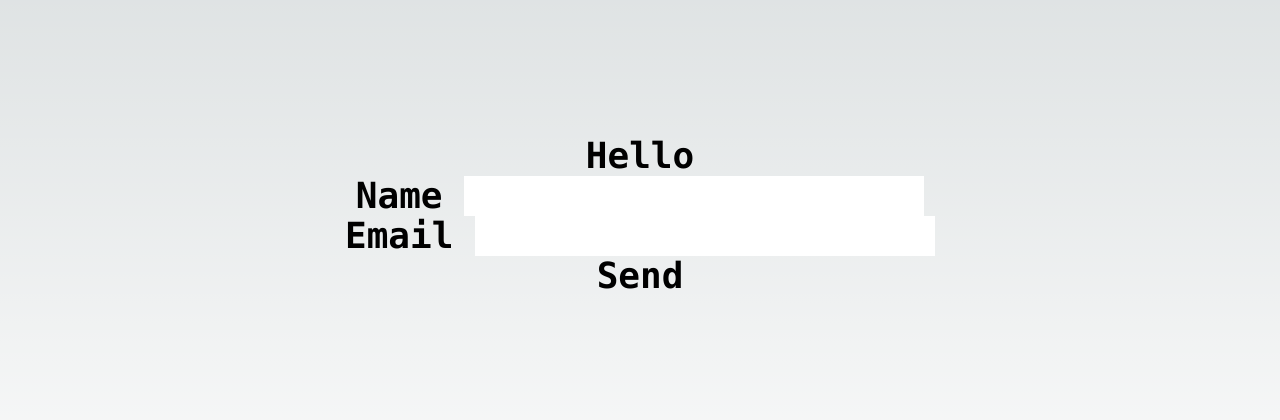
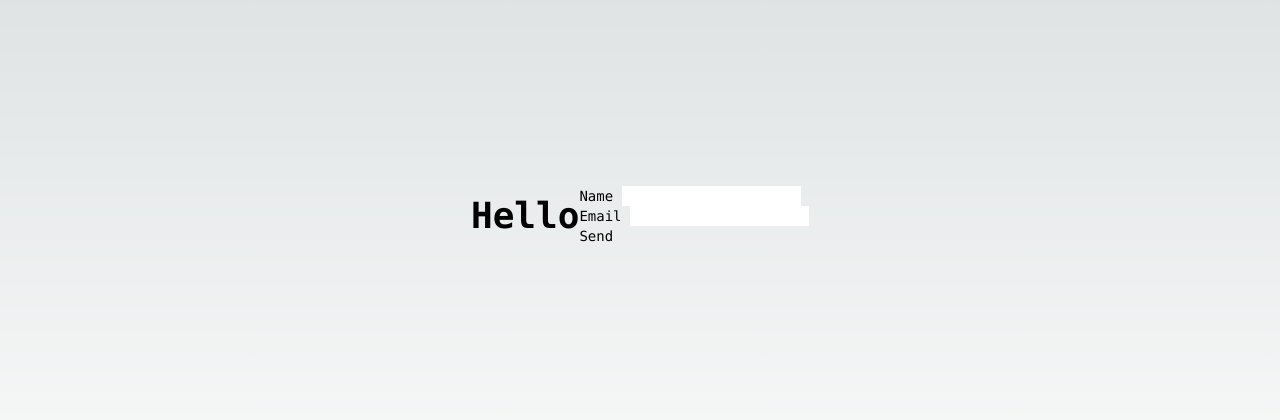
Before and after one commit to thejwx/hello-nextjs-app, a Next.js app: page / in a window 1280 px wide. Shown: the part 184-604 px from the top of the page. Built offline with nearby package versions, Linux system fonts and the light colour scheme.

Commit message:
Your commit message

```diff
--- a/app/page.tsx
+++ b/app/page.tsx
@@ -4,19 +4,22 @@ export default function Home() {
       <div className="z-10 max-w-5xl w-full items-center justify-center font-mono text-sm lg:flex">
         <h1 className="text-4xl font-bold text-center">
           Hello
-          <form name="new-contact" data-netlify="true">
+        </h1>
+        <form name="new-contact" method="POST" data-netlify="true" data-netlify-honeypot="bot-field">
           <input type="hidden" name="form-name" value="new-contact" />
-            <p>
-                <label>Name <input type="text" name="name" /></label>
+          <p style={{ display: 'none' }}>
+            <label>Don't fill this out if you're human: <input name="bot-field" /></label>
           </p>
           <p>
-                <label>Email <input type="email" name="email" /></label>
+              <label>Name <input type="text" name="name" required /></label>
+          </p>
+          <p>
+              <label>Email <input type="email" name="email" required /></label>
           </p>
           <p>
               <button type="submit">Send</button>
           </p>
         </form>
-        </h1>
       </div>
     </main>
   )
```
Also changed, not shown: public/forms.html (added, +13 -0 lines), 1 other file (tests, documents, lock files or other folders). Lines whose indentation alone changed are shown as unchanged.
